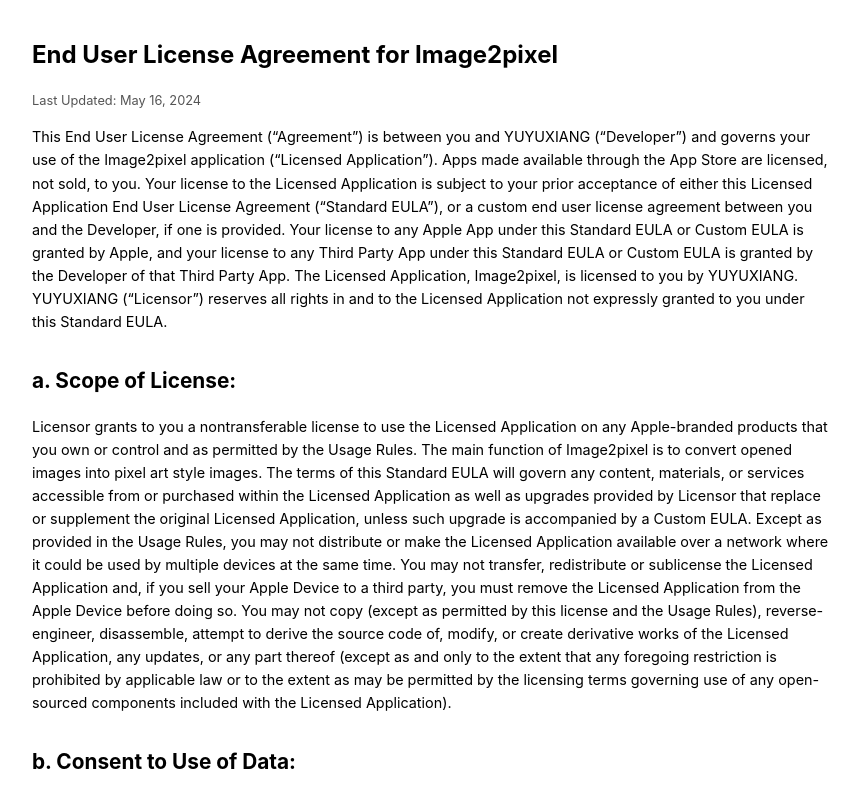
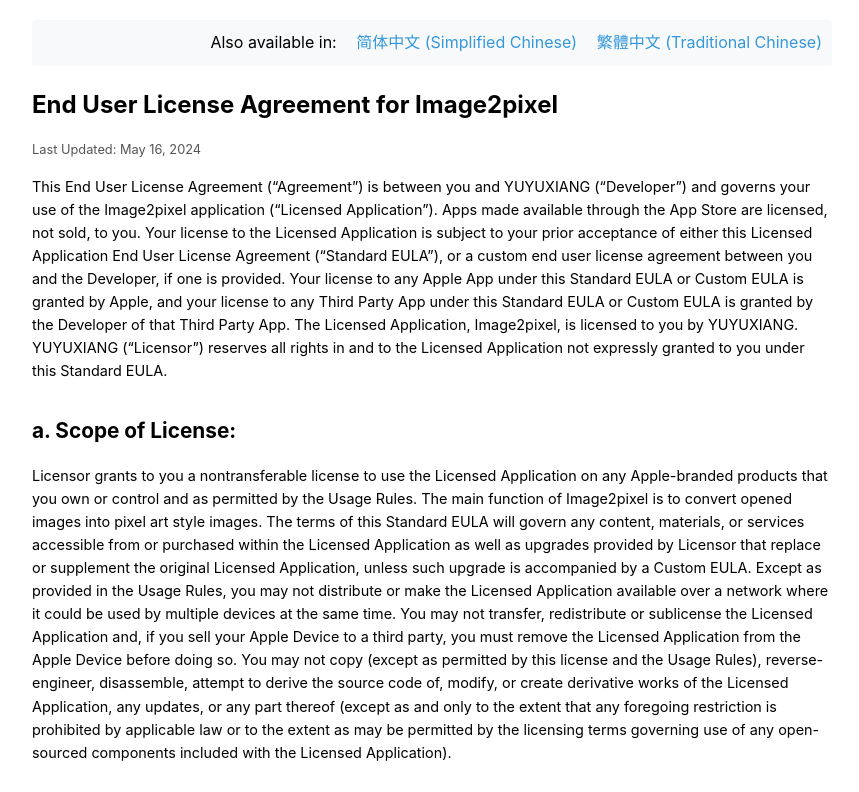
Before and after one commit to JobYu/Image2pixel_help, a plain HTML site: page EULA_iOS_Image2pixel.html in a window 1280 px wide. Shown: the top 792 px of the page, without its empty margins (208-1067 px from the left). Drawn offline with Linux system fonts and the light colour scheme.

Commit message:
Update EULA_iOS_Image2pixel.html

```diff
--- a/EULA_iOS_Image2pixel.html
+++ b/EULA_iOS_Image2pixel.html
@@ -12,10 +12,30 @@
         ul { padding-left: 20px; }
         .container { max-width: 800px; margin: auto; }
         .last-updated { color: #555; font-size: 0.8em;}
+        .language-links {
+            background-color: #f8f9fa;
+            padding: 10px;
+            border-radius: 4px;
+            margin-bottom: 20px;
+            text-align: right; /* Align links to the right */
+        }
+        .language-links a {
+            margin-left: 15px; /* Use margin-left for right alignment */
+            text-decoration: none;
+            color: #3498db;
+        }
+        .language-links a:hover {
+            text-decoration: underline;
+        }
     </style>
 </head>
 <body>
     <div class="container">
+        <div class="language-links">
+            Also available in:
+            <a href="zh-CN/EULA_iOS_Image2pixel.html">简体中文 (Simplified Chinese)</a>
+            <a href="zh-TW/EULA_iOS_Image2pixel.html">繁體中文 (Traditional Chinese)</a>
+        </div>
         <h1>End User License Agreement for Image2pixel</h1>
         <p class="last-updated">Last Updated: May 16, 2024</p>
 
```
